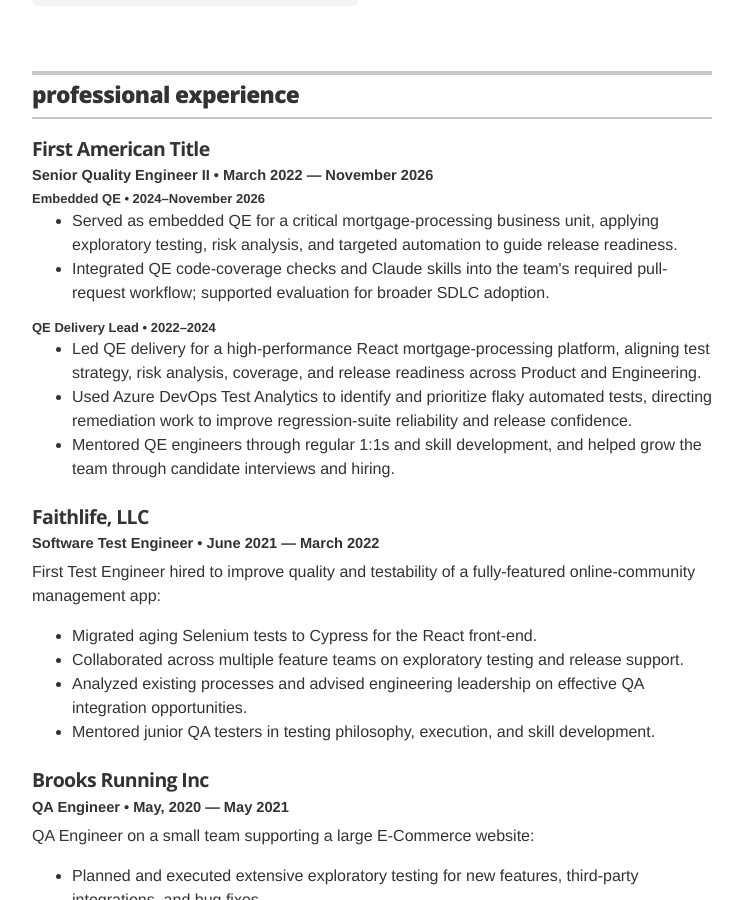
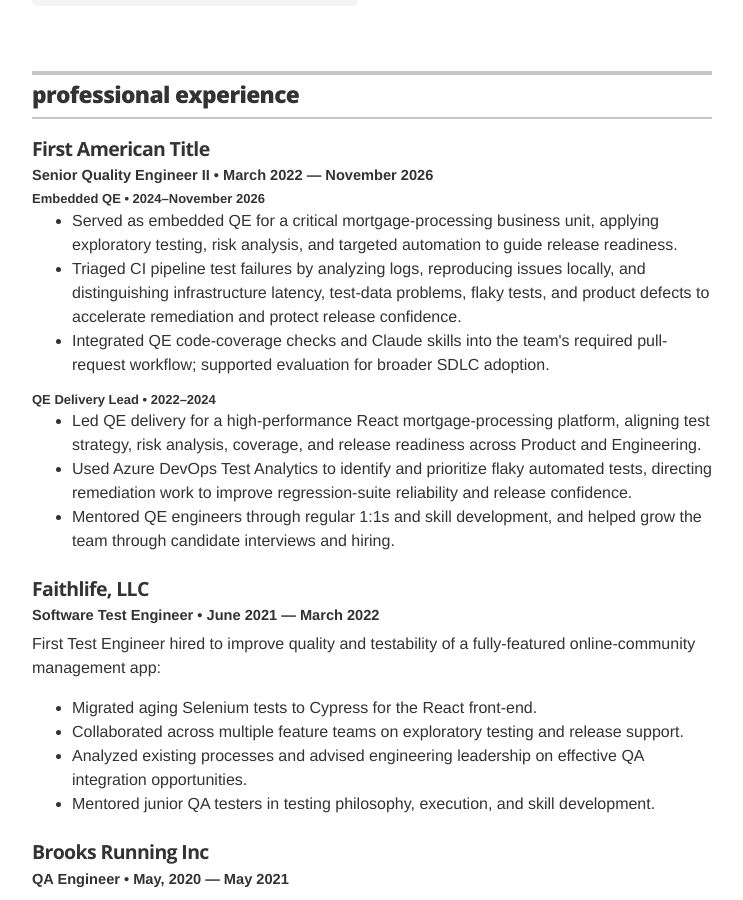
Before and after one commit to rharmaning/rharmaning.github.io, a Jekyll site: the page built from index.html, in a window 1280 px wide and 900 px high, scrolled down 926 px. Shown: the whole window, without its empty margins (268-1011 px from the left). Built offline with Jekyll 4.4.1, drawn with Linux system fonts in a browser that asks for light colours.

Commit message:
Highlight CI failure triage expertise

```diff
--- a/_layouts/resume.html
+++ b/_layouts/resume.html
@@ -104,6 +104,12 @@
               Served as embedded QE for a critical mortgage-processing business unit,
               applying exploratory testing, risk analysis, and targeted automation to
               guide release readiness.
+            </li>
+            <li>
+              Triaged CI pipeline test failures by analyzing logs, reproducing issues
+              locally, and distinguishing infrastructure latency, test-data problems,
+              flaky tests, and product defects to accelerate remediation and protect
+              release confidence.
             </li>
             <li>
               Integrated QE code-coverage checks and Claude skills into the team's
```
